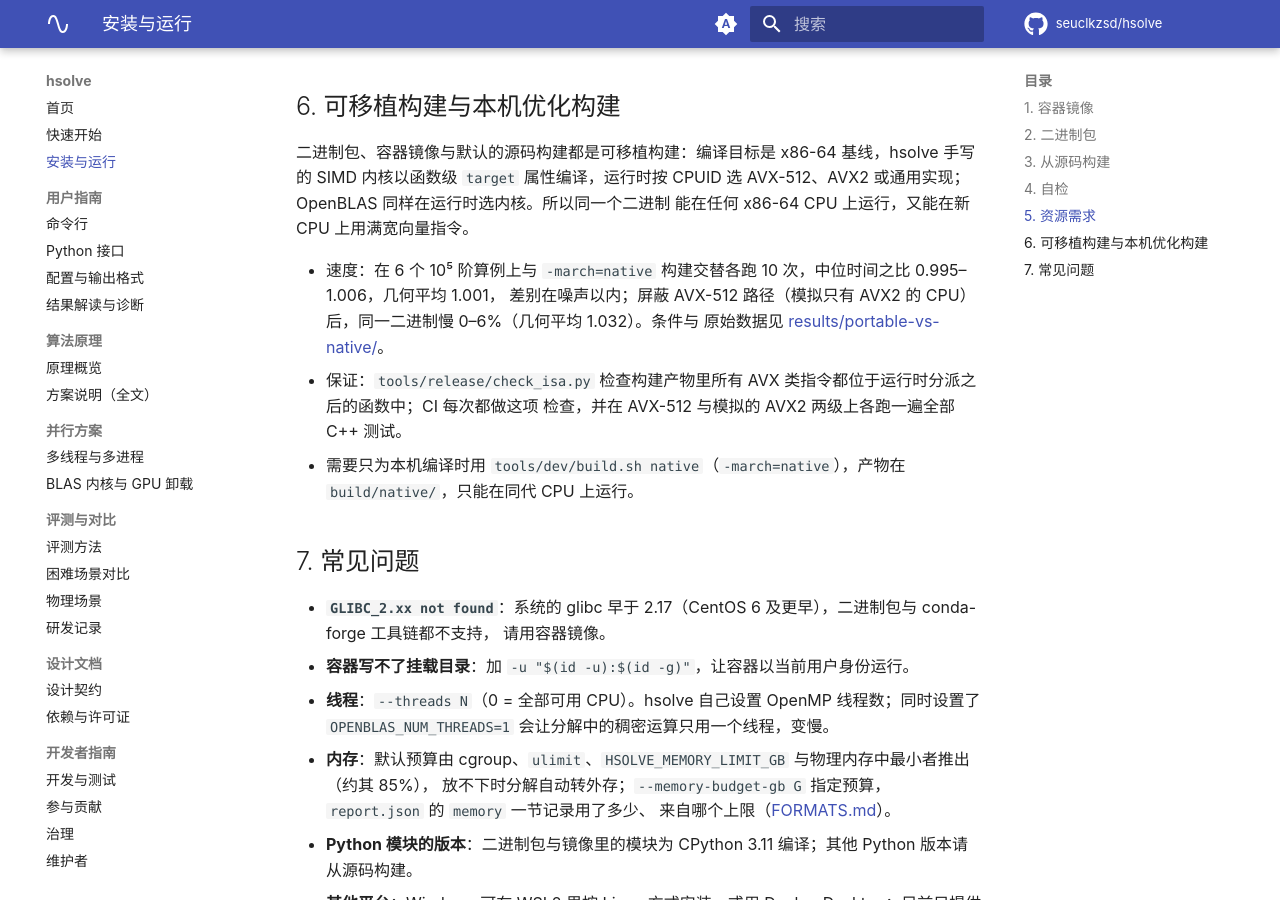
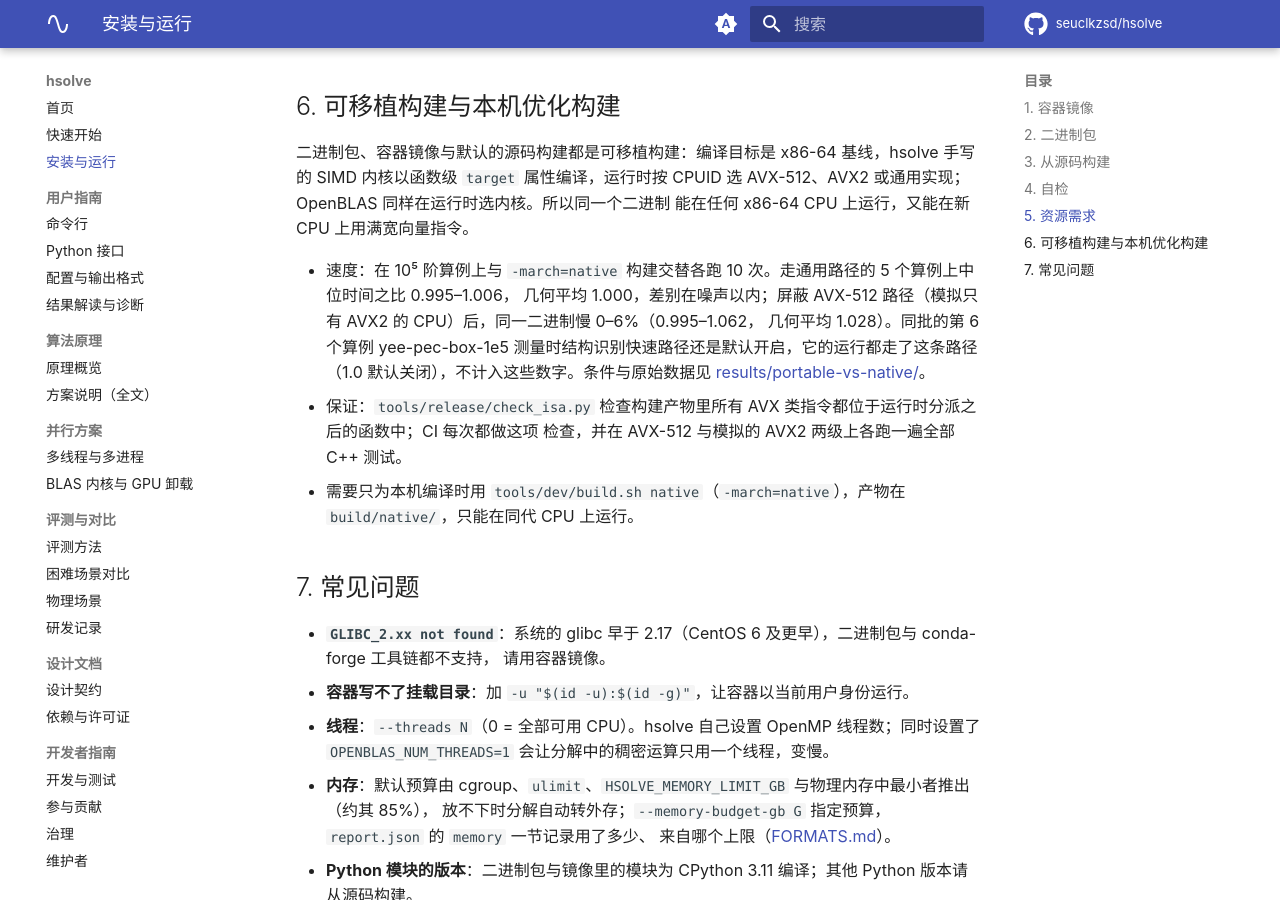
Before and after one commit to seuclkzsd/hsolve, an MkDocs documentation site: the page built from docs/INSTALL.md, in a window 1280 px wide and 900 px high, scrolled down 5942 px. Built offline with MkDocs 1.6.1 and Material for MkDocs 9.7.7, drawn with Linux system fonts in a browser that asks for light colours; comment, search, counter and statistics services are not loaded.

Commit message:
docs, results: portable vs native quoted on the 5 general-path cases (0.995-1.006, geometric mean 1.000; AVX2 0.995-1.062, 1.028); the yee-pec-box-1e5 row ran the then-default structure fast path (40 reports separable_cartesian_curl) and is left out - INSTALL §6, the A/B README, CHANGELOG

```diff
--- a/docs/INSTALL.md
+++ b/docs/INSTALL.md
@@ -166,9 +166,10 @@ hsolve: error [out_of_memory_budget]: predicted factorization memory 13909 MB (o
 `target` 属性编译，运行时按 CPUID 选 AVX-512、AVX2 或通用实现；OpenBLAS 同样在运行时选内核。所以同一个二进制
 能在任何 x86-64 CPU 上运行，又能在新 CPU 上用满宽向量指令。
 
-- 速度：在 6 个 10⁵ 阶算例上与 `-march=native` 构建交替各跑 10 次，中位时间之比 0.995–1.006，几何平均 1.001，
-  差别在噪声以内；屏蔽 AVX-512 路径（模拟只有 AVX2 的 CPU）后，同一二进制慢 0–6%（几何平均 1.032）。条件与
-  原始数据见 [results/portable-vs-native/](../results/portable-vs-native/)。
+- 速度：在 10⁵ 阶算例上与 `-march=native` 构建交替各跑 10 次。走通用路径的 5 个算例上中位时间之比 0.995–1.006，
+  几何平均 1.000，差别在噪声以内；屏蔽 AVX-512 路径（模拟只有 AVX2 的 CPU）后，同一二进制慢 0–6%（0.995–1.062，
+  几何平均 1.028）。同批的第 6 个算例 yee-pec-box-1e5 测量时结构识别快速路径还是默认开启，它的运行都走了这条路径
+  （1.0 默认关闭），不计入这些数字。条件与原始数据见 [results/portable-vs-native/](../results/portable-vs-native/)。
 - 保证：`tools/release/check_isa.py` 检查构建产物里所有 AVX 类指令都位于运行时分派之后的函数中；CI 每次都做这项
   检查，并在 AVX-512 与模拟的 AVX2 两级上各跑一遍全部 C++ 测试。
 - 需要只为本机编译时用 `tools/dev/build.sh native`（`-march=native`），产物在 `build/native/`，只能在同代 CPU 上运行。
```
Also changed, not shown: CHANGELOG.md (+3 -2 lines), results/portable-vs-native/README.md (+10 -4 lines).
